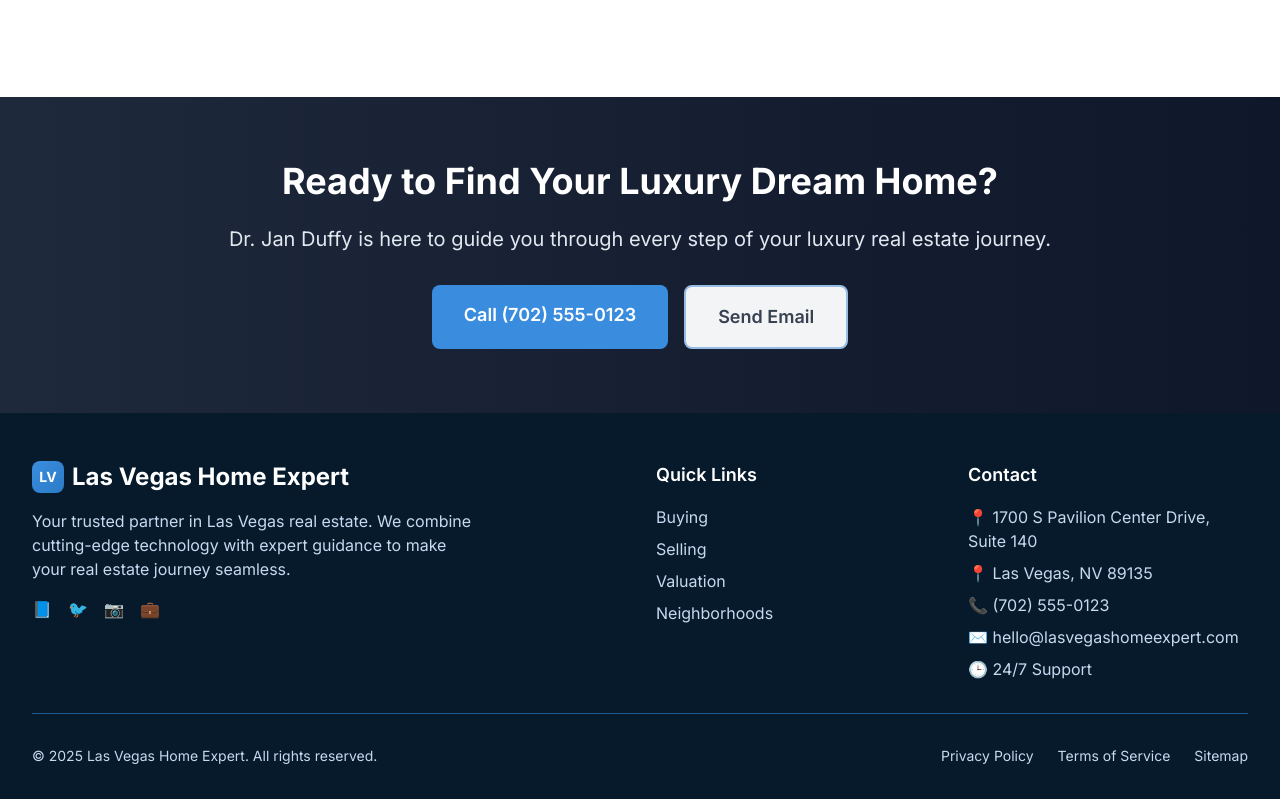
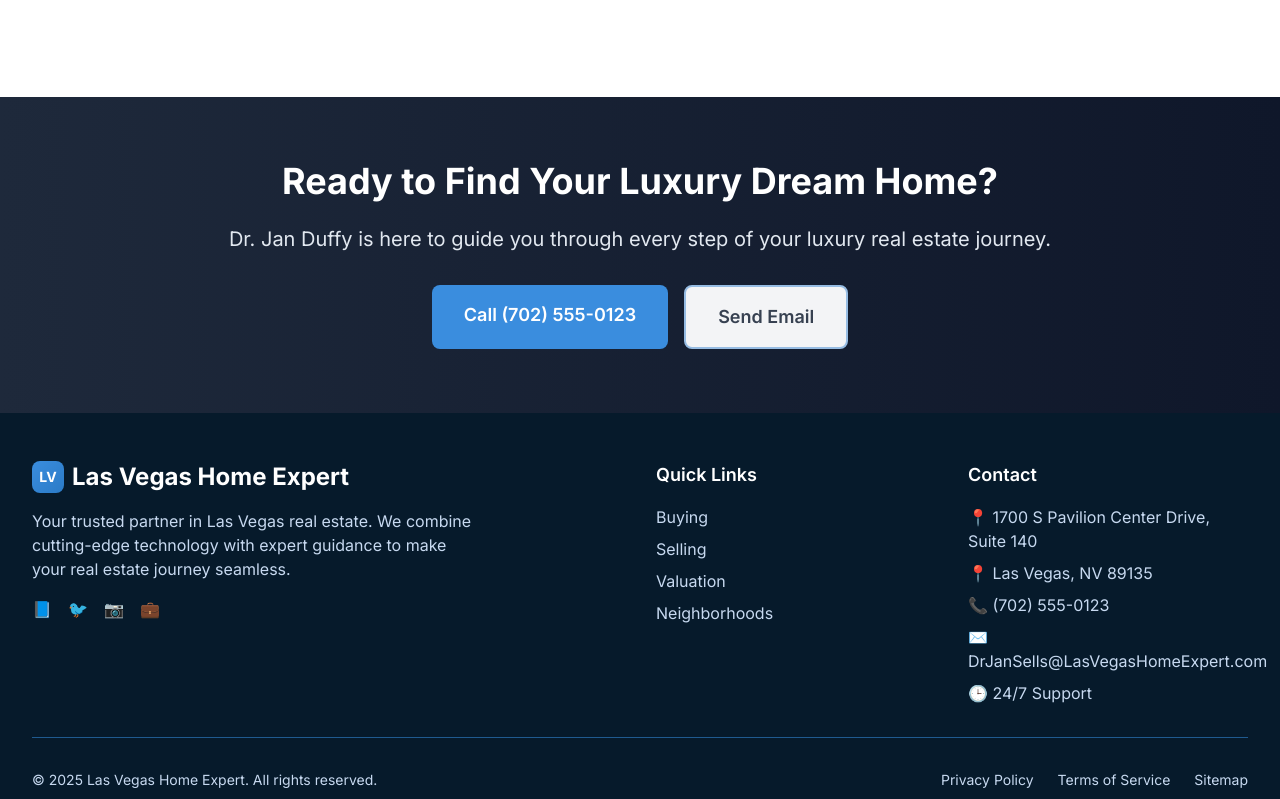
Before and after one commit to DrJanDuffy/lasvegashomeexpert.com, a Next.js app: page / in a window 1280 px wide. Shown: the part 11201-12000 px from the top of the page. Built offline with nearby package versions, Linux system fonts and the light colour scheme.

Commit message:
Update all email addresses to DrJanSells@LasVegasHomeExpert.com with proper capitalization - Updated contact page, footer, CTA section, privacy policy, terms of service, and main page schema markup

```diff
--- a/src/app/contact/page.tsx
+++ b/src/app/contact/page.tsx
@@ -30,11 +30,11 @@ export default function ContactPage() {
     },
     {
       method: 'Email',
-      value: 'jan@lasvegashomeexpert.com',
+      value: 'DrJanSells@LasVegasHomeExpert.com',
       description: 'Send us a detailed message',
       icon: '✉️',
       action: 'email',
-      availability: 'Response within 2 hours',
+      availability: '24/7 response',
     },
     {
       method: 'Text',
@@ -482,7 +482,9 @@ export default function ContactPage() {
                     <span className="text-accent-success text-xl">🏢</span>
                     <div>
                       <div className="font-semibold text-neutral-700">Las Vegas Home Expert</div>
-                      <div className="text-neutral-600">1700 S Pavilion Center Drive, Suite 140</div>
+                      <div className="text-neutral-600">
+                        1700 S Pavilion Center Drive, Suite 140
+                      </div>
                       <div className="text-neutral-600">Las Vegas, NV 89135</div>
                     </div>
                   </div>
--- a/src/app/page.tsx
+++ b/src/app/page.tsx
@@ -21,7 +21,7 @@ export default function HomePage() {
             description: 'Las Vegas luxury real estate specialist since 2013',
             url: 'https://lasvegashomeexpert.com',
             telephone: '702-555-0123',
-            email: 'jan@lasvegashomeexpert.com',
+            email: 'DrJanSells@LasVegasHomeExpert.com',
             image: 'https://lasvegashomeexpert.com/dr-jan-duffy.jpg',
             address: {
               '@type': 'PostalAddress',
@@ -451,7 +451,7 @@ export default function HomePage() {
               Call (702) 555-0123
             </a>
             <a
-              href="mailto:hello@lasvegashomeexpert.com"
+              href="mailto:DrJanSells@LasVegasHomeExpert.com"
               onClick={() =>
                 trackEvent({
                   event: 'cta_click',
--- a/src/app/privacy-policy/page.tsx
+++ b/src/app/privacy-policy/page.tsx
@@ -426,7 +426,7 @@ export default function PrivacyPolicyPage() {
                 <div className="text-center">
                   <div className="text-4xl mb-4">📧</div>
                   <h3 className="text-lg font-bold text-primary-900 mb-2">Email</h3>
-                  <p className="text-neutral-600">privacy@lasvegashomeexpert.com</p>
+                  <p className="text-neutral-600">DrJanSells@LasVegasHomeExpert.com</p>
                 </div>
                 <div className="text-center">
                   <div className="text-4xl mb-4">📞</div>
--- a/src/app/terms-of-service/page.tsx
+++ b/src/app/terms-of-service/page.tsx
@@ -476,7 +476,7 @@ export default function TermsOfServicePage() {
                 <div className="text-center">
                   <div className="text-4xl mb-4">📧</div>
                   <h3 className="text-lg font-bold text-primary-900 mb-2">Email</h3>
-                  <p className="text-neutral-600">legal@lasvegashomeexpert.com</p>
+                  <p className="text-neutral-600">DrJanSells@LasVegasHomeExpert.com</p>
                 </div>
                 <div className="text-center">
                   <div className="text-4xl mb-4">📞</div>
--- a/src/components/layout/Footer.tsx
+++ b/src/components/layout/Footer.tsx
@@ -123,7 +123,7 @@ export default function Footer() {
               <li>📍 1700 S Pavilion Center Drive, Suite 140</li>
               <li>📍 Las Vegas, NV 89135</li>
               <li>📞 (702) 555-0123</li>
-              <li>✉️ hello@lasvegashomeexpert.com</li>
+              <li>✉️ DrJanSells@LasVegasHomeExpert.com</li>
               <li>🕒 24/7 Support</li>
             </ul>
           </div>
--- a/src/components/sections/CTASection.tsx
+++ b/src/components/sections/CTASection.tsx
@@ -137,7 +137,7 @@ export default function CTASection() {
                 <div className="space-y-3 text-primary-100">
                   <p>📍 Las Vegas, NV</p>
                   <p>📞 (702) 555-0123</p>
-                  <p>✉️ hello@lasvegashomeexpert.com</p>
+                  <p>✉️ DrJanSells@LasVegasHomeExpert.com</p>
                   <p>🕒 Mon-Sun: 24/7 Support</p>
                 </div>
               </div>
```
